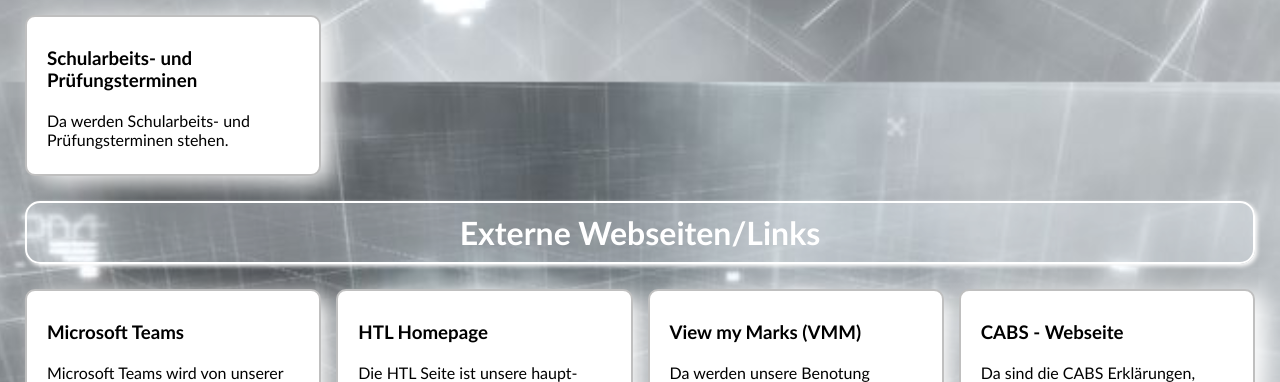
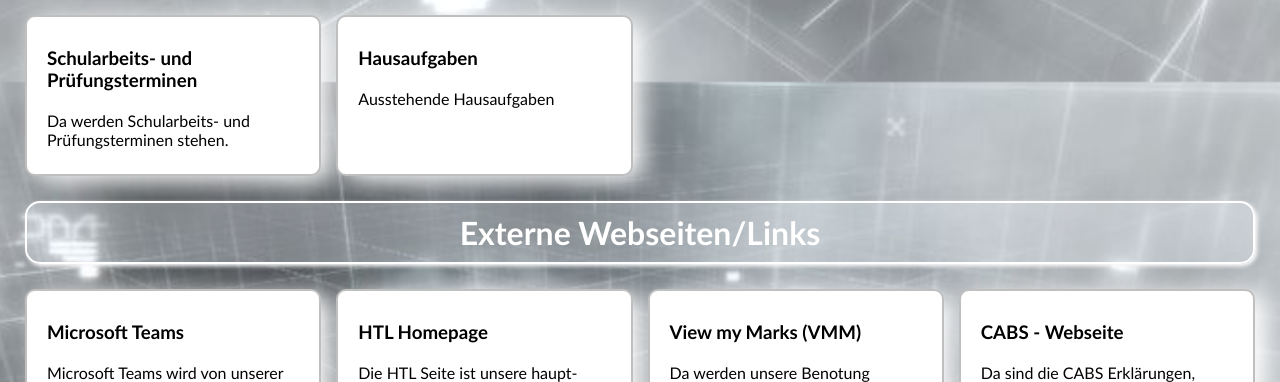
Before and after one commit to chrlar-5186/chrlar-5186.github.io, a website: page index.html in a window 1280 px wide. Shown: the part 718-1100 px from the top of the page. Drawn offline with Linux system fonts and the light colour scheme.

Commit message:
Update index.html

```diff
--- a/index.html
+++ b/index.html
@@ -35,6 +35,12 @@
                     <p class="btn-paragraph">Da werden Schularbeits- und Prüfungsterminen stehen.</p>
                 </div>
             </a>
+            <a href="./Pages/Hausaufgaben.html" target="_blank" class="Links">
+                <div class="button">
+                    <h3 class="btn-title">Hausaufgaben</h3>
+                    <p class="btn-paragraph">Ausstehende Hausaufgaben</p>
+                </div>
+            </a>
         </div>
     </div>
 
```
